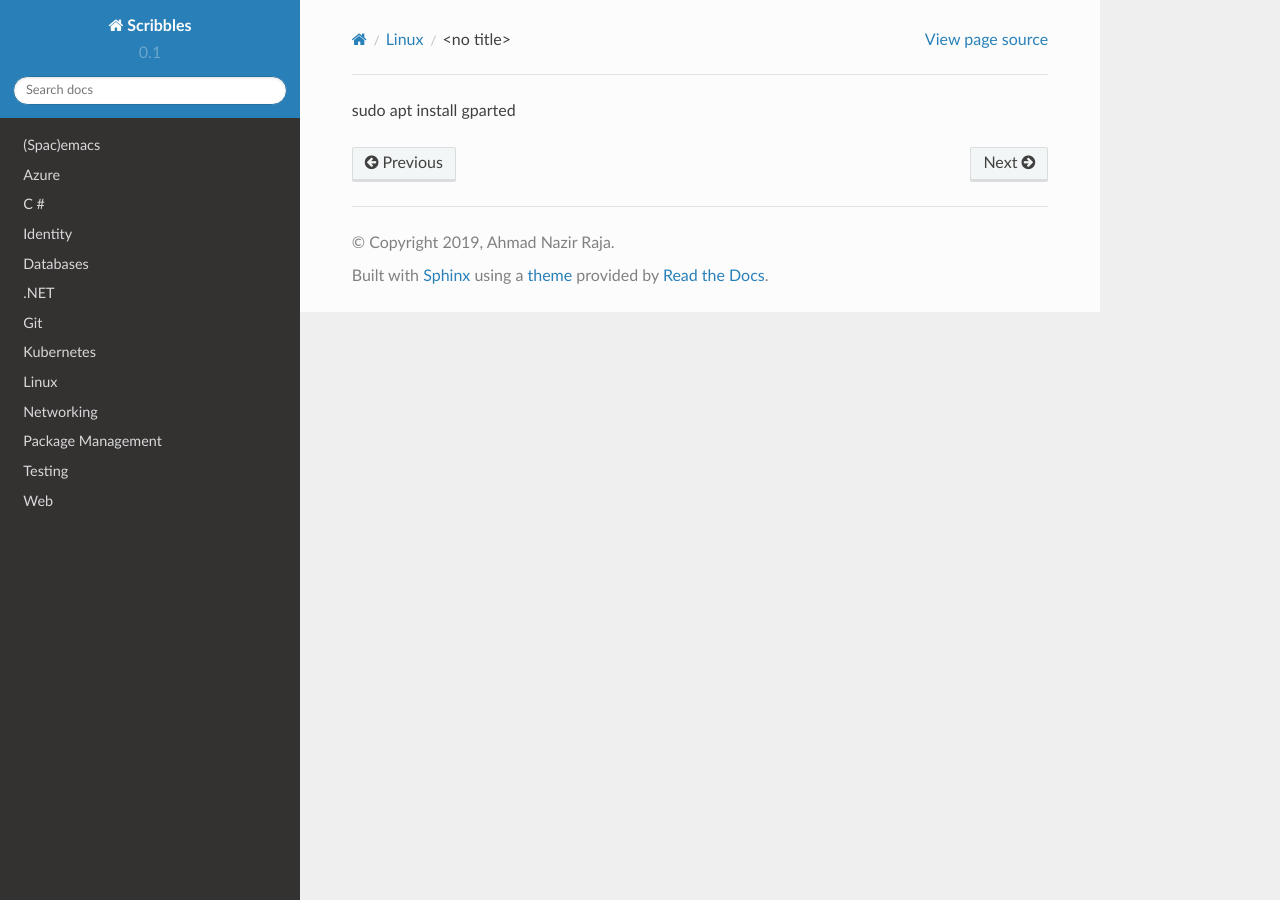
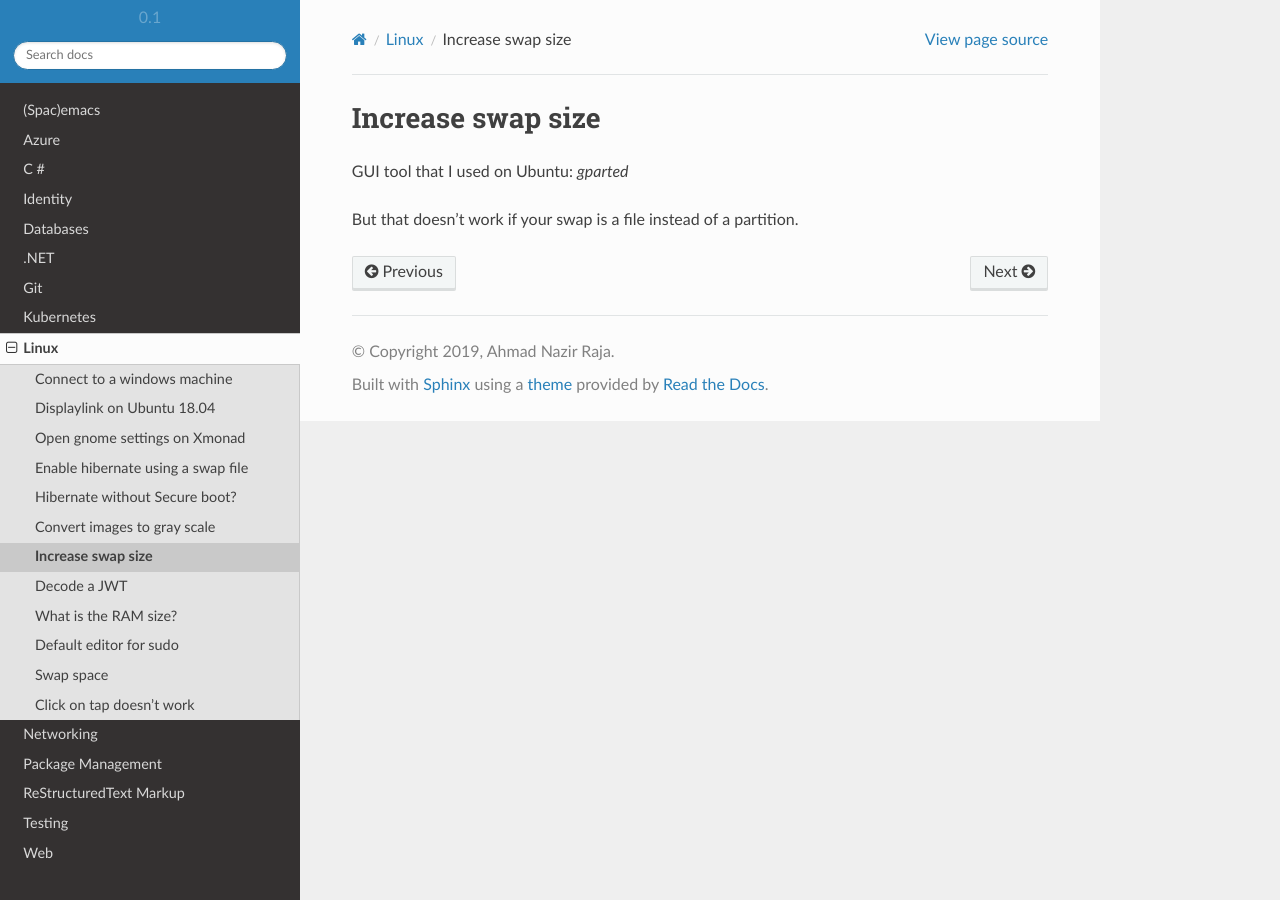
Before and after one commit to ahmadnazir/scribbles, a Sphinx documentation site: the page built from source/linux/increase-swap-size.rst, in a window 1280 px wide. Built offline with Sphinx 7.4.7 and the Read the Docs theme 2.0.0, drawn with Linux system fonts in a browser that asks for light colours.

```diff
--- a/source/cloud/azure-vs-aws.rst
+++ /dev/null
@@ -1,4 +0,0 @@
-AWS and Azure terms
-===================
-
-IAM Policy : Service Principal
--- a/source/csharp/virtual-override.rst
+++ b/source/csharp/virtual-override.rst
@@ -29,12 +29,14 @@ Now if you initialize the variables:
 Also it throws a warning:
 
 .. code::
+
    warning CS0108: 'B.test()' hides inherited member 'A.test()'
 
 
-In order to override the function, `A::test` will have to be marked as `virtual` and `override` keyword is required for `B::test`:
+In order to override the function, `A's test` will have to be marked as `virtual` and `override` keyword is required for `B's test`:
 
 .. code::
+
    public class A {
        public virtual void test() {
            Console.WriteLine("This is class A");
--- a/source/index.rst
+++ b/source/index.rst
@@ -31,6 +31,7 @@ Content
    linux
    networking
    Package Management <provision>
+   ReStructuredText Markup <rst>
    testing
    web
 
--- a/source/linux/increase-swap-size.rst
+++ b/source/linux/increase-swap-size.rst
@@ -1 +1,6 @@
-sudo apt install gparted
+Increase swap size
+==================
+
+GUI tool that I used on Ubuntu: `gparted`
+
+But that doesn't work if your swap is a file instead of a partition.
--- a/source/linux/touchpad-click.rst
+++ b/source/linux/touchpad-click.rst
@@ -4,6 +4,7 @@ Click on tap doesn't work
 :OS: Ubuntu 18.04
 
 .. code:: bash
-  sudo apt install xserver-xorg-input-synaptics-hwe-18.04
+
+   sudo apt install xserver-xorg-input-synaptics-hwe-18.04
 
 Taken from https://answers.launchpad.net/ubuntu/+question/678600
--- /dev/null
+++ b/source/rst.rst
@@ -0,0 +1,7 @@
+ReStructuredText Markup
+=======================
+
+.. toctree::
+   :glob:
+
+   rst/*
```
Also changed, not shown: other parts of source/csharp/virtual-override.rst (+1 -1 lines), source/cloud.rst (deleted, +0 -7 lines), source/csharp/guidelines.rst (deleted).
